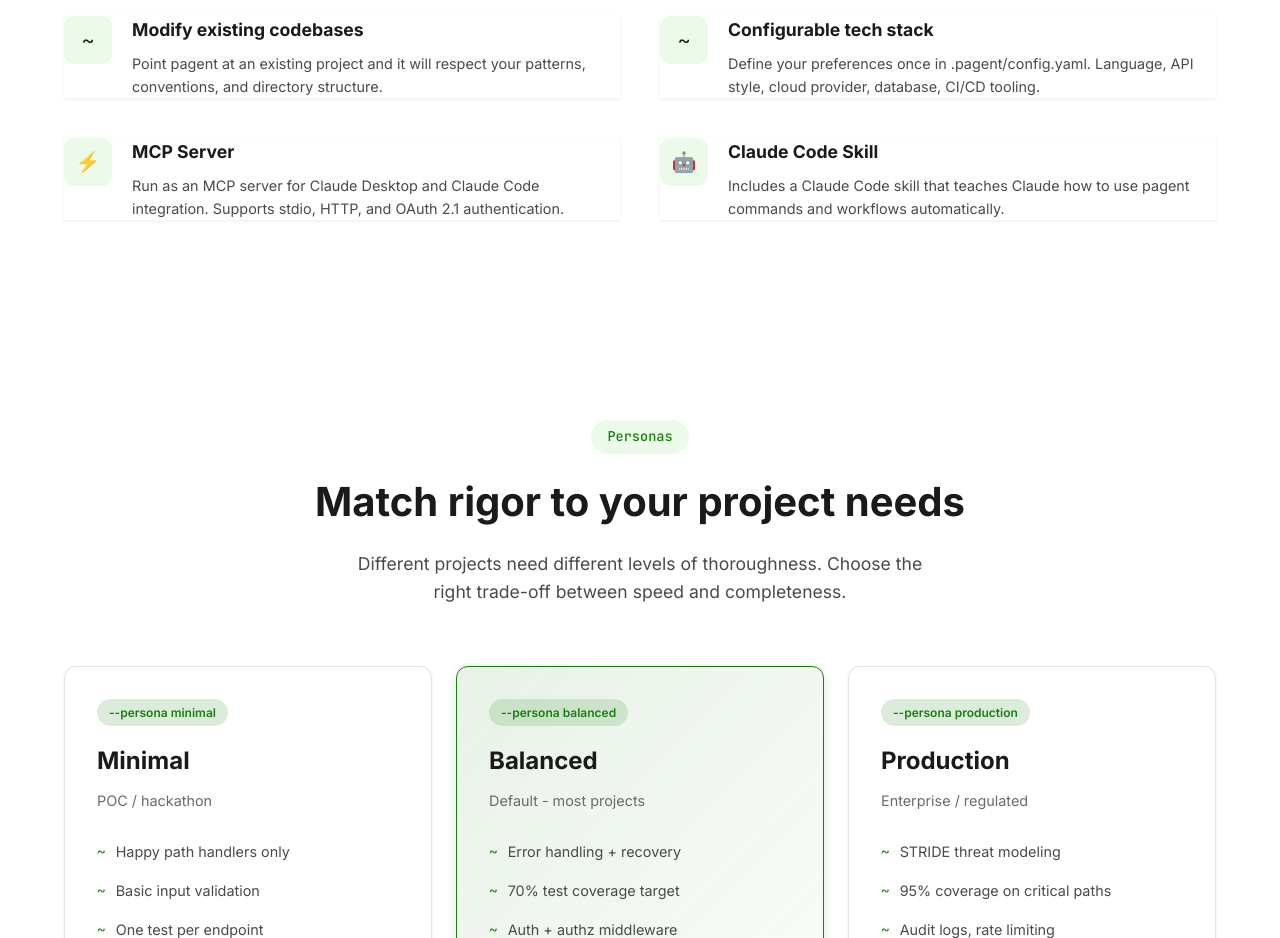
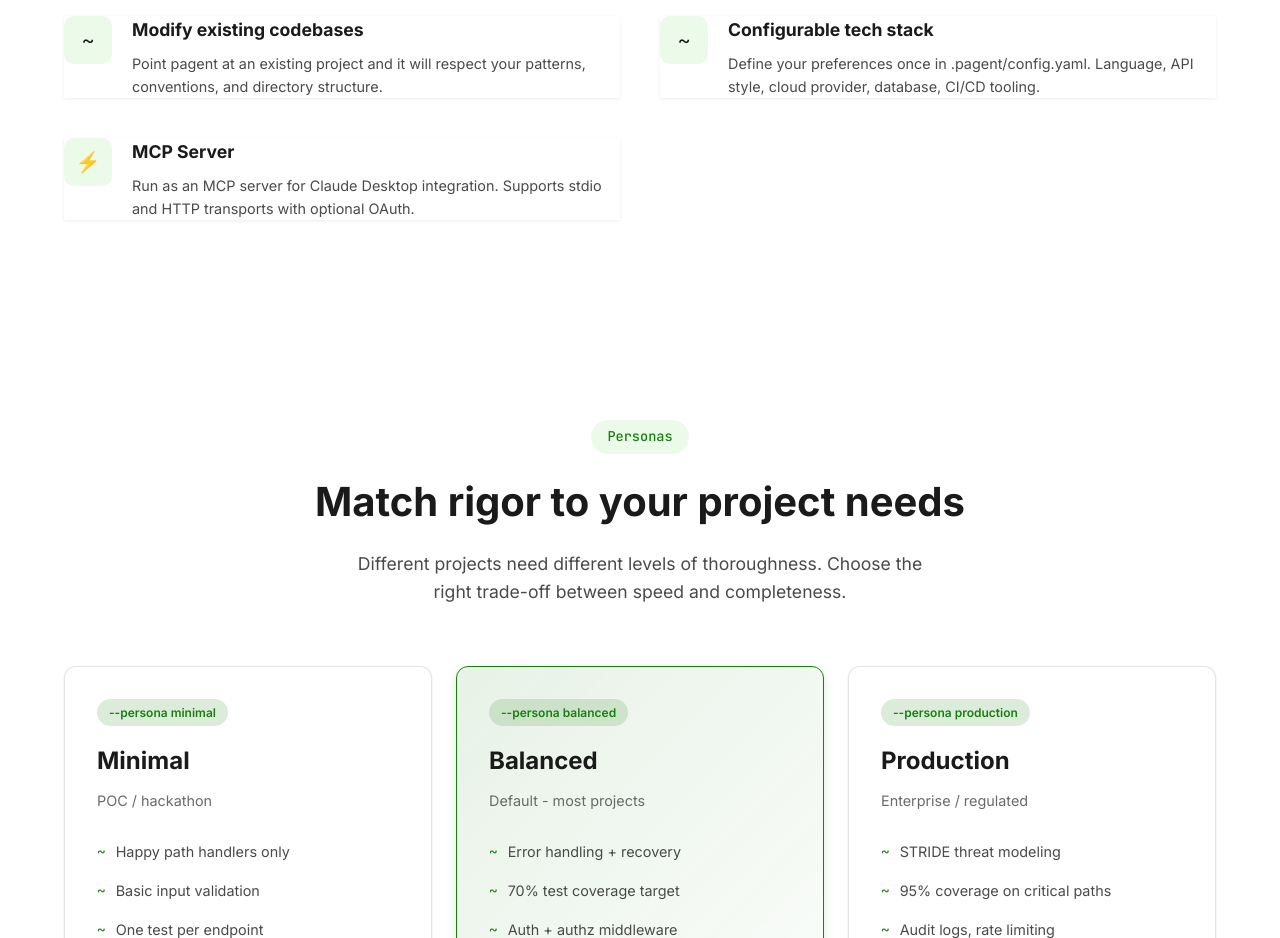
Before and after one commit to tuannvm/pagent, a plain HTML site: page index.html in a window 1280 px wide. Shown: the part 3340-4278 px from the top of the page. Drawn offline with Linux system fonts and the light colour scheme.

Commit message:
docs(index): update MCP Server copy and remove Claude Code Skill section
Signed-off-by: Tommy Nguyen <tuannvm@hotmail.com>

```diff
--- a/index.html
+++ b/index.html
@@ -1190,14 +1190,7 @@
                     <div class="feature-icon">⚡</div>
                     <div class="feature-content">
                         <h3>MCP Server</h3>
-                        <p>Run as an MCP server for Claude Desktop and Claude Code integration. Supports stdio, HTTP, and OAuth 2.1 authentication.</p>
-                    </div>
-                </div>
-                <div class="feature-item">
-                    <div class="feature-icon">🤖</div>
-                    <div class="feature-content">
-                        <h3>Claude Code Skill</h3>
-                        <p>Includes a Claude Code skill that teaches Claude how to use pagent commands and workflows automatically.</p>
+                        <p>Run as an MCP server for Claude Desktop integration. Supports stdio and HTTP transports with optional OAuth.</p>
                     </div>
                 </div>
             </div>
```
